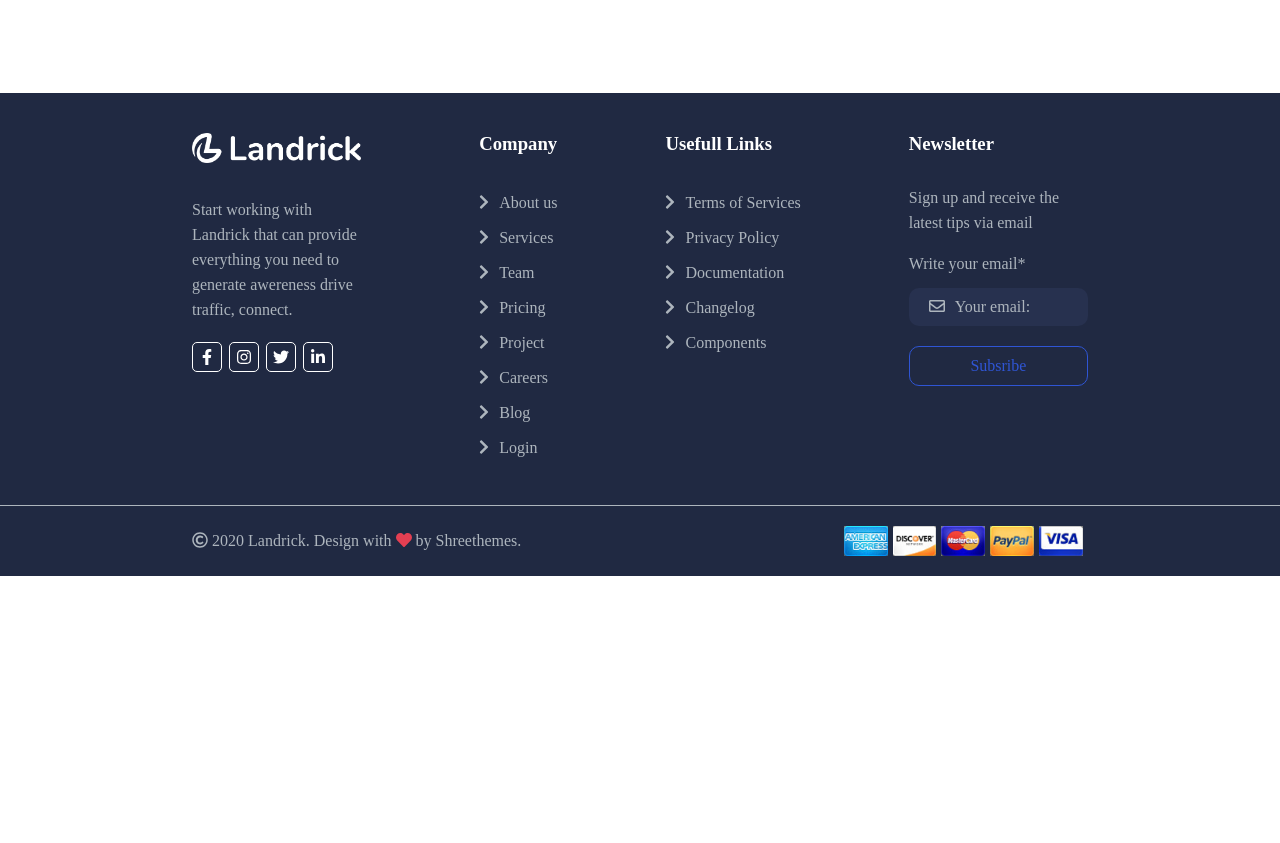
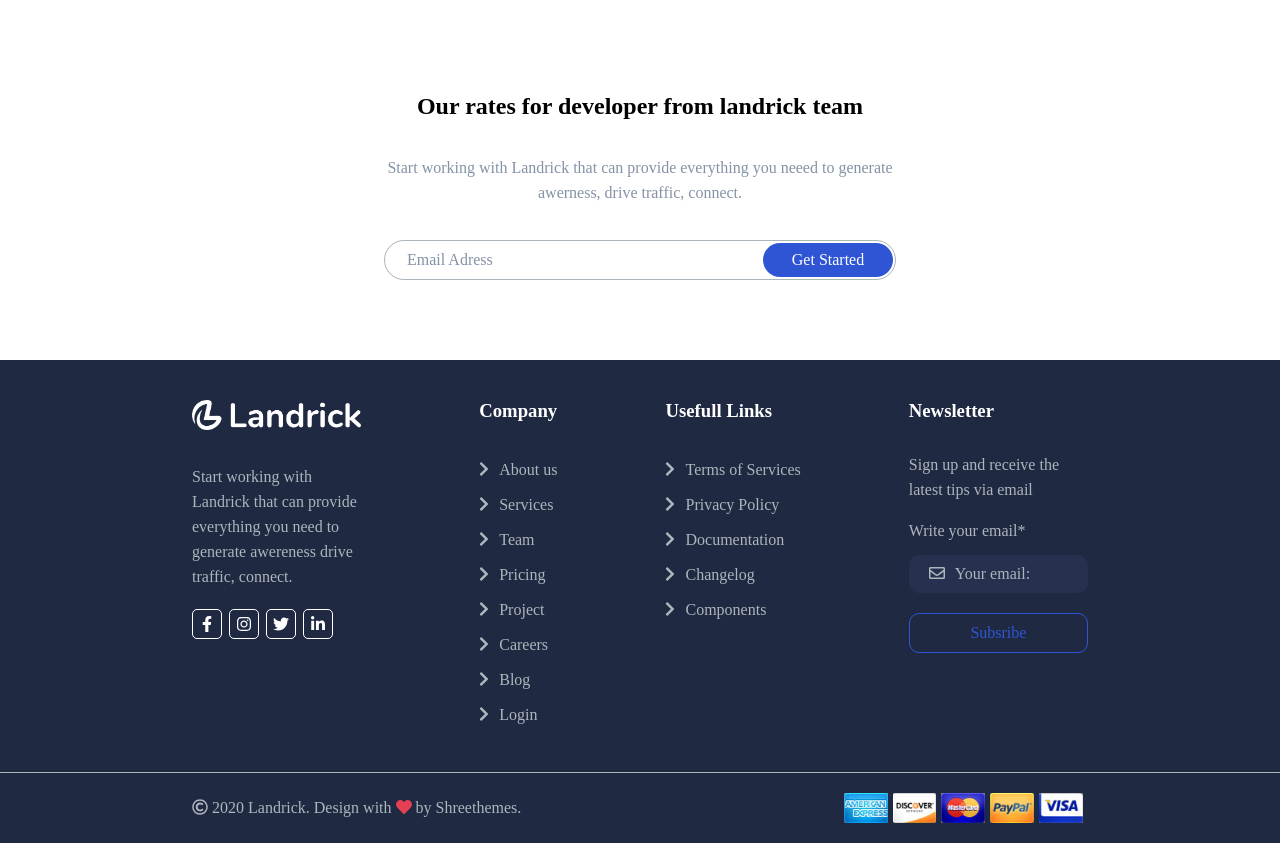
Before and after one commit to MicheleManco/proj-html-vuejs, a Vue app: page / in a window 1280 px wide. Shown: the part 3092-3935 px from the top of the page. Before the commit the page ends 3668 px from the top, so only its background shows below. Built offline with nearby package versions, Linux system fonts and the light colour scheme.

Commit message:
ultima section fatta

```diff
--- a/src/components/SectionCinque.vue
+++ b/src/components/SectionCinque.vue
@@ -1,6 +1,11 @@
 <template>
-  <div>
-
+  <div class="container">
+        <h2>Our rates for developer from landrick team</h2>
+        <p class="text-gray">Start working with <span class="blue-text">Landrick</span> that can provide everything you neeed to generate awerness, drive traffic, connect.</p>
+    <div class="bar">
+      <div class="text-gray email"> Email Adress</div>
+      <div class="btn-blue">Get Started</div>
+    </div>
   </div>
 </template>
 
@@ -13,4 +18,38 @@ export default {
 
 
 <style scoped lang="scss">
+p{
+  line-height: 25px;
+  margin: 35px 0;
+}
+.email{
+  margin-left: 20px;
+}
+.text-gray{
+color: #8492a6;
+}
+.container{
+  width: 40%;
+  margin: 80px auto;
+  text-align: center;
+  .bar{
+    display: flex;
+    justify-content: space-between;
+    align-items: center;
+    border: 1px solid  #adb5bd;
+    border-radius: 20px;
+    height: 40px;
+    padding: 2px;
+    .btn-blue{
+      display: flex;
+      align-items: center;
+      justify-content: center;
+      background-color: #2f55d4;
+      width: 130px;
+      border-radius: 20px;
+      color: white;
+      height: 100%;
+    }
+  }
+}
 </style>
```
